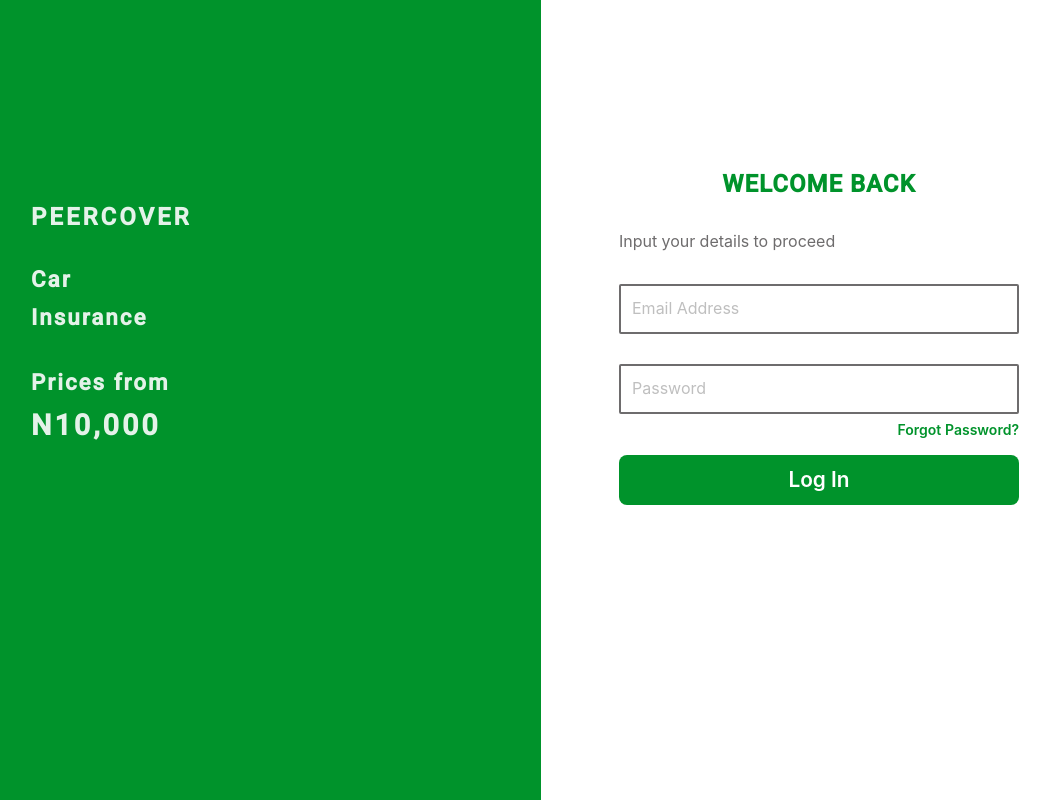
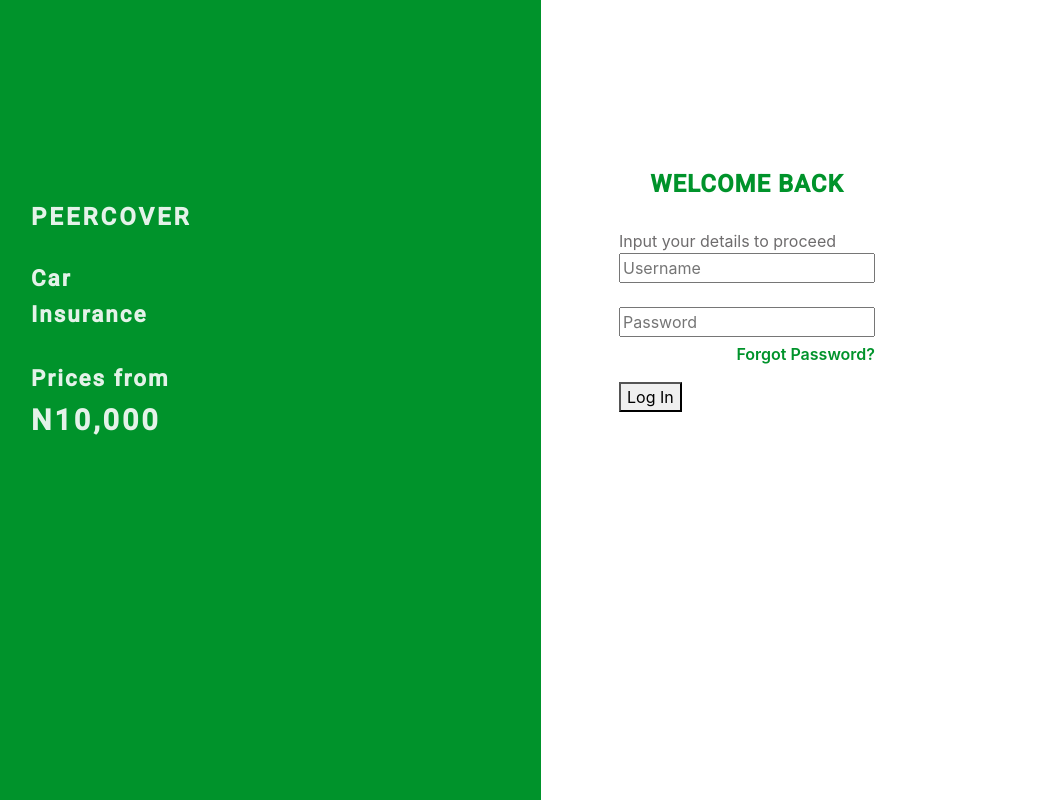
Before and after one commit to tomike19/Peer-cover-task, a React (Create React App) app: page /sign-in in a window 1280 px wide. Shown: the whole page, without its empty margins (59-1109 px from the left). Built offline with nearby package versions, Linux system fonts and the light colour scheme; no server answers.

Commit message:
app modification

```diff
--- a/src/App.js
+++ b/src/App.js
@@ -1,4 +1,7 @@
 import AppRoutes from './routes/AppRoutes'
+import jsCookie from 'js-cookie'
+import { useEffect, useState } from 'react'
+import $api from '../src/components/helpers/api'
 
 // redux
 
@@ -6,6 +9,42 @@
 import store from './store'
 
 function App() {
+  const [user, setUser] = useState(null)
+
+  //   useEffect(() => {
+  //     const user = jsCookie.get("user");
+  //     if (user) {
+  //       setUser(JSON.parse(user));
+  //     }
+  //   }, []);
+
+  useEffect(() => {
+    if (user) {
+      jsCookie.set('user', JSON.stringify(user))
+      const tokenInterceptor = $api.$axios.interceptors.request.use(
+        (config) => {
+          config.headers.Authorization = user.token
+          return config
+        },
+      )
+      const authInterceptor = $api.$axios.interceptors.response.use(
+        (res) => res,
+        (error) => {
+          if (error.response?.status === 403) {
+            jsCookie.remove('user')
+            setUser(null)
+          }
+
+          return Promise.reject(error)
+        },
+      )
+
+      return () => {
+        $api.$axios.interceptors.request.eject(authInterceptor)
+        $api.$axios.interceptors.request.eject(tokenInterceptor)
+      }
+    }
+  }, [user])
   return (
     <Provider store={store}>
       <div className="App">
--- /dev/null
+++ b/src/components/Button/button.component.js
@@ -0,0 +1,5 @@
+// import "./button.component.css";
+
+export const Button = (props) => {
+  return <button {...props} />;
+};
--- /dev/null
+++ b/src/components/Input/Input.component.js
@@ -0,0 +1,11 @@
+// import "./input.component.css";
+
+export const Input = (props) => {
+  const { error, ...inputProps } = props;
+  return (
+    <div>
+      <input {...inputProps} /><br />
+      {!!error && <span>{error}</span>}
+    </div>
+  );
+};
--- /dev/null
+++ b/src/components/helpers/ValidationSchema.js
@@ -0,0 +1,6 @@
+import * as Yup from 'yup'
+
+export const loginValidationSchema = Yup.object().shape({
+  username: Yup.string().required('Please enter username'),
+  password: Yup.string().required('Please enter password'),
+})
--- /dev/null
+++ b/src/components/helpers/api.js
@@ -0,0 +1,89 @@
+import axios from 'axios'
+import config from './config'
+
+export class HttpException extends Error {
+  isHttpException = true
+  name = 'HttpException'
+
+  constructor(message, status) {
+    super(message)
+    this.status = status
+  }
+
+  static parse(error) {
+    if (error.isAxiosError) {
+      return new HttpException(
+        error?.response?.data?.message || error.message,
+        error?.response?.status || 0,
+      )
+    }
+
+    return error
+  }
+}
+
+export class HttpModule {
+  constructor(url, $axios) {
+    this.$axios = $axios.create({ baseURL: url })
+  }
+
+  async $get(url, config) {
+    try {
+      const { data } = await this.$axios.get(url, config)
+
+      return data
+    } catch (error) {
+      throw HttpException.parse(error)
+    }
+  }
+
+  async $put(url, body, config) {
+    try {
+      const { data } = await this.$axios.put(url, body, config)
+
+      return data
+    } catch (error) {
+      throw HttpException.parse(error)
+    }
+  }
+
+  async $post(url, body, config) {
+    try {
+      const { data } = await this.$axios.post(url, body, config)
+
+      return data
+    } catch (error) {
+      throw HttpException.parse(error)
+    }
+  }
+
+  async $delete(url, data, config) {
+    try {
+      const { data: d } = await this.$axios.delete(url, {
+        data,
+        ...(config || {}),
+      })
+
+      return d
+    } catch (error) {
+      throw HttpException.parse(error)
+    }
+  }
+}
+
+class Api extends HttpModule {
+  constructor() {
+    super(config.apiUrl, axios)
+  }
+
+  async login(email, password) {
+    return this.$post('/consultant_auth', {
+      username: email,
+      password: password,
+    })
+  }
+}
+
+const $api = new Api()
+
+export default $api
--- /dev/null
+++ b/src/components/helpers/config.js
@@ -0,0 +1,6 @@
+const config = {
+  env: process.env.NODE_ENV,
+  apiUrl: process.env.REACT_APP_API_URL,
+};
+
+export default config;
--- a/src/pages/Login/Login.js
+++ b/src/pages/Login/Login.js
@@ -1,10 +1,28 @@
-import React from 'react'
-import 'antd/dist/antd.css'
-import { Input } from 'antd'
+import { useEffect } from 'react'
+import { Input } from '../../components/Input/Input.component'
+import { Button } from '../../components/Button/button.component'
+import $api from '../../components/helpers/api'
+import { toast } from 'react-toastify'
+// import 'antd/dist/antd.css'
+import { Formik } from 'formik'
+import { useNavigate, useSearchParams } from 'react-router-dom'
+import { loginValidationSchema } from '../../components/helpers/ValidationSchema'
 import '../../styles/Login.css'
-import { Link } from 'react-router-dom'
 
-const Login = () => {
+const Login = (props) => {
+  const { user, setUser } = props
+  const navigate = useNavigate()
+  const [search] = useSearchParams()
+
+  useEffect(() => {
+    if (user) {
+      const goto = search.get('goto') || '/'
+
+      navigate(goto)
+      return null
+    }
+  }, [navigate, search, user])
+
   return (
     <div className="login-section">
       <div className="login-section-left-content">
@@ -22,14 +40,67 @@
           <p className="login-section-input-text">
             Input your details to proceed
           </p>
-          <Input placeholder="Email Address" className="login-input" />
-          <Input placeholder="Password" className="login-input" />
-          <div className="login-section-forgot-password">
-            <p>Forgot Password?</p>
-          </div>
-          <Link to="/dashboard">
-            <button className="login-section-button">Log In</button>
-          </Link>
+
+          <Formik
+            initialValues={{ username: '', password: '' }}
+            onSubmit={(values, helpers) => {
+              helpers.setSubmitting(true)
+              $api
+                .$post('/consultant_auth', values)
+                .then(setUser)
+                .catch((error) => {
+                  toast.error(error.message)
+                })
+                .finally(helpers.setSubmitting(false))
+            }}
+            validationSchema={loginValidationSchema}
+          >
+            {(props) => {
+              const {
+                handleSubmit,
+                handleChange,
+                errors,
+                touched,
+                values,
+                handleBlur,
+                isSubmitting,
+              } = props
+
+              return (
+                <form onSubmit={handleSubmit}>
+                  <Input
+                    error={touched.username && errors.username}
+                    value={values.username}
+                    onChange={handleChange}
+                    onBlur={handleBlur}
+                    name="username"
+                    placeholder="Username"
+                  />
+
+                  <br />
+                  <Input
+                    error={touched.password && errors.password}
+                    value={values.password}
+                    onChange={handleChange}
+                    onBlur={handleBlur}
+                    name="password"
+                    placeholder="Password"
+                    type="password"
+                  />
+
+                  <div className="login-section-forgot-password">
+                    <p>Forgot Password?</p>
+                  </div>
+                  {/* <Link to="/dashboard"> */}
+                  <Button disabled={isSubmitting} type="submit">
+                    Log In
+                  </Button>
+                </form>
+              )
+            }}
+          </Formik>
+
+          {/* </Link> */}
         </div>
       </section>
     </div>
```
Also changed, not shown: package.json (+6 -1 lines), src/components/withAuth.component.js (added, +26 -0 lines), src/routes/PublicRoute.js (+6 -1 lines), 1 other file (tests, documents, lock files or other folders).
